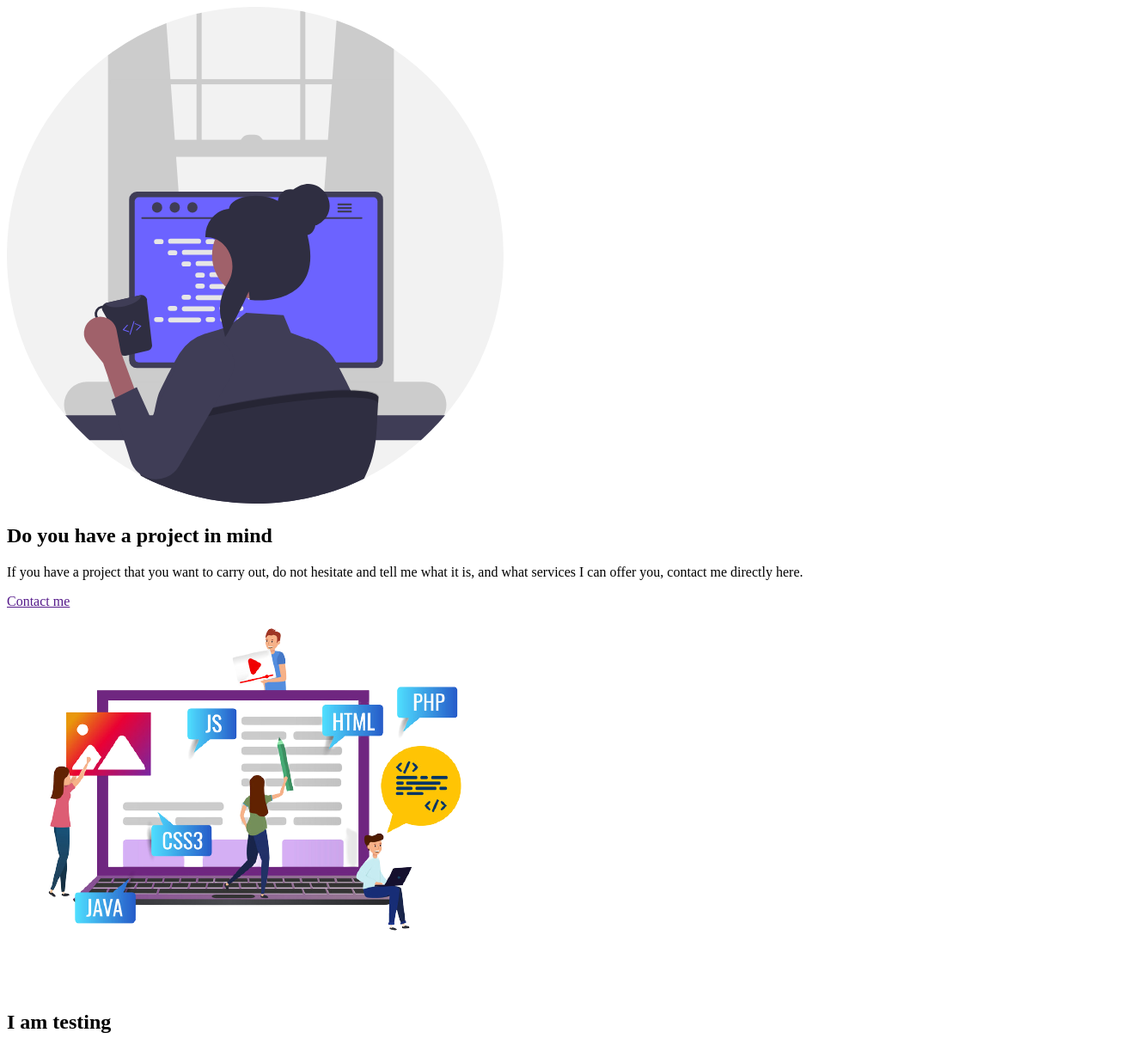
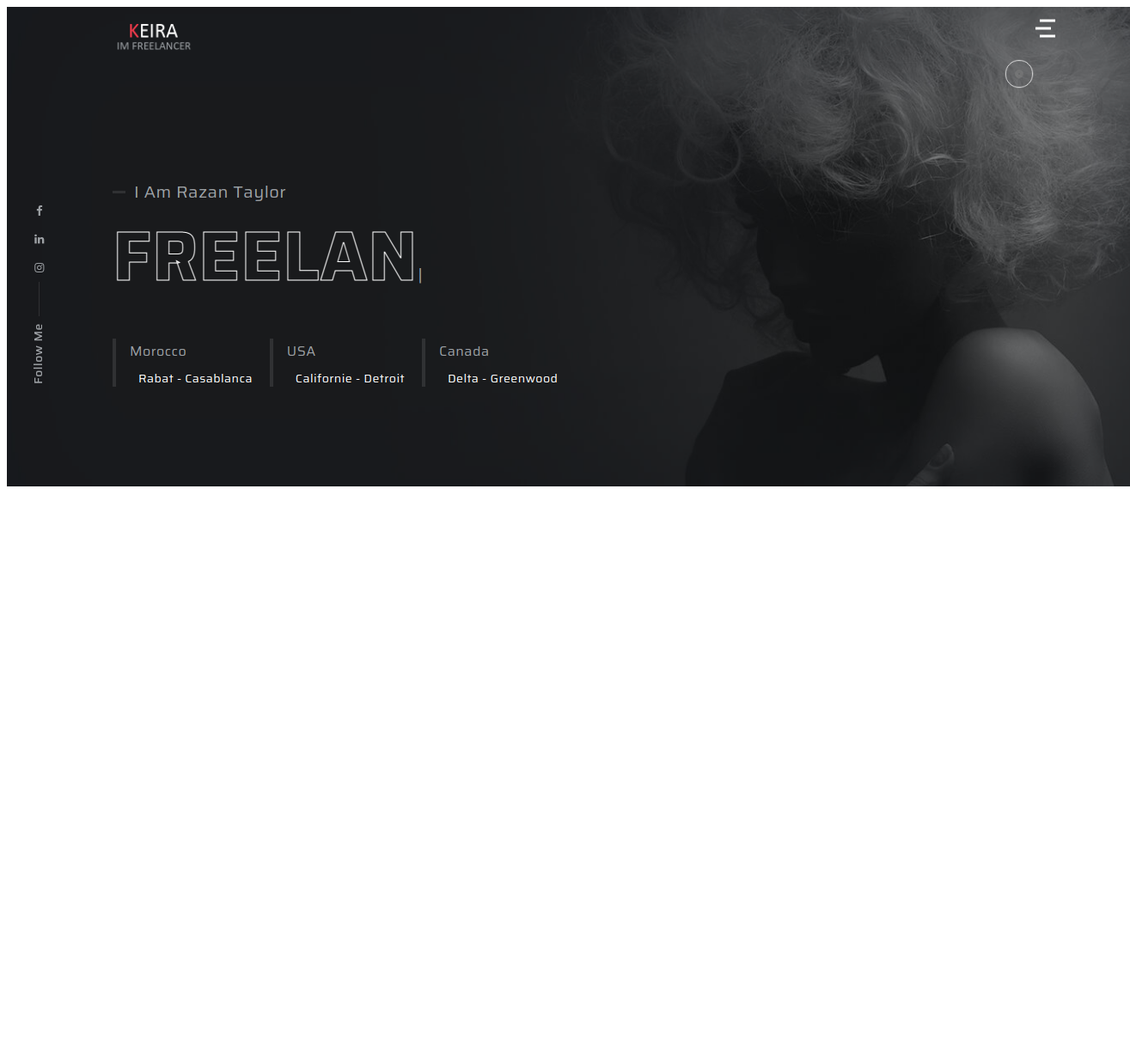
Before and after one commit to hninwutyikyaw/portfolio, a plain HTML site: page test.html in a window 1280 px wide. Shown: the whole page at 86% size, 1315 px wide, since content can reach past the window. After the commit the page ends 800 px from the top, so only its background shows below. Drawn offline with Linux system fonts and the light colour scheme.

Commit message:
fix pim image

```diff
--- a/test.html
+++ b/test.html
@@ -8,22 +8,6 @@
     <title>Document</title>
 </head>
 <body>
-    <section class="project section" id="project">
-        <div class="project__container bd-container bd-grid">
-            <img src="assets/img/test.svg" alt="">
-            <div class="project__data">
-                <h2 class="project__title">Do you have a project in mind</h2>
-                <p class="project__description">
-                    If you have a project that you want to carry out, do not hesitate and tell me what it is, and what services I can offer you, contact me directly here.
-                </p>
-                <a href="" class="button project__button">Contact me</a>
-            </div>
-            <img src="/assets/img/project-in-mind.png" alt="">
-        </div>
-    </section>
-    <section>
-        <h1>I am testing</h1>
-        <!-- <img src="assets/img/test.svg" alt=""> -->
-    </section>
+    <img src="/assets/img/portfolio.png" alt="">
 </body>
 </html>
```
Also changed, not shown: index.html (+1 -2 lines), assets/img/pim.png (added), assets/img/project.png (renamed from assets/img/project-in-mind.png).
